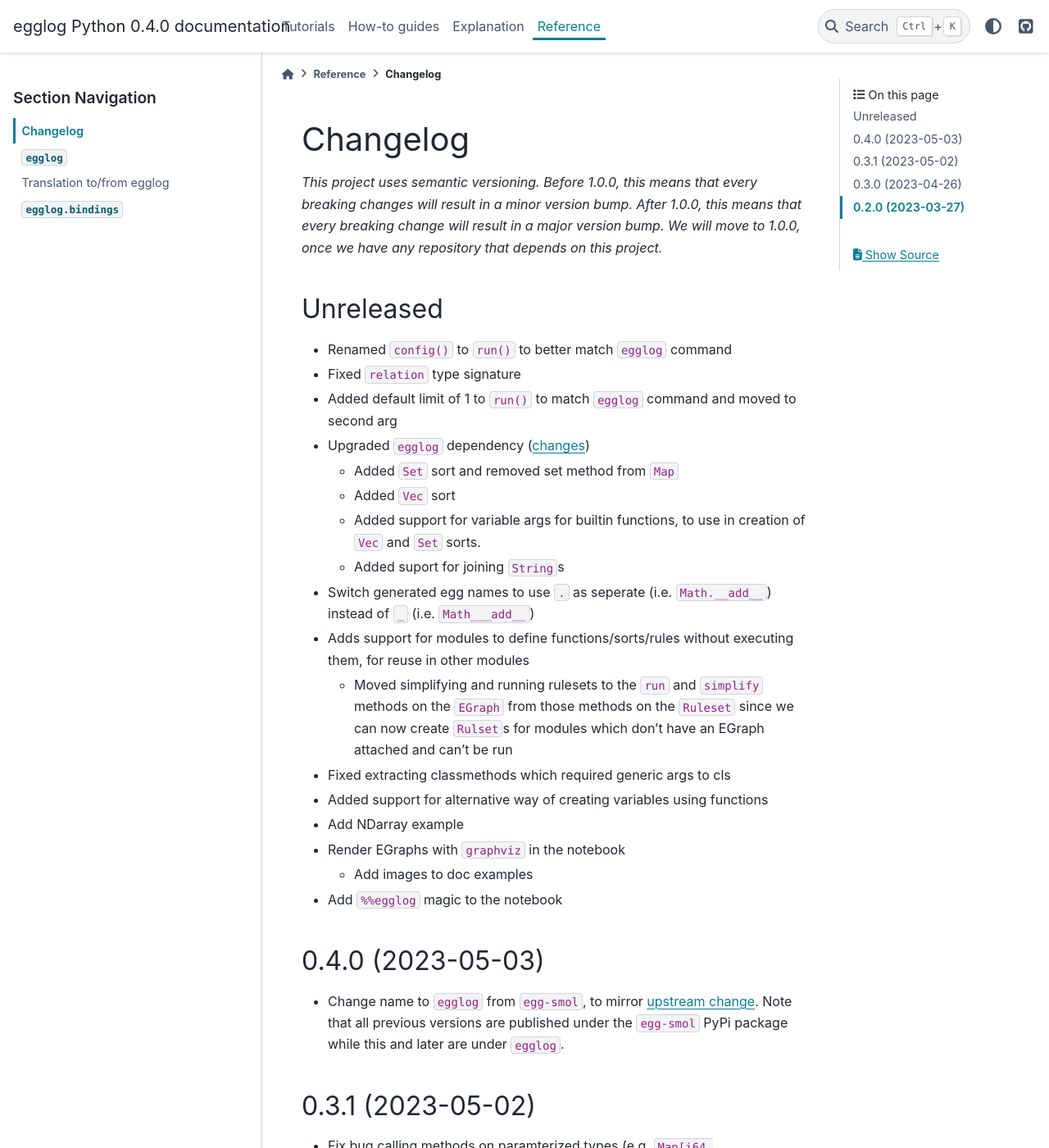
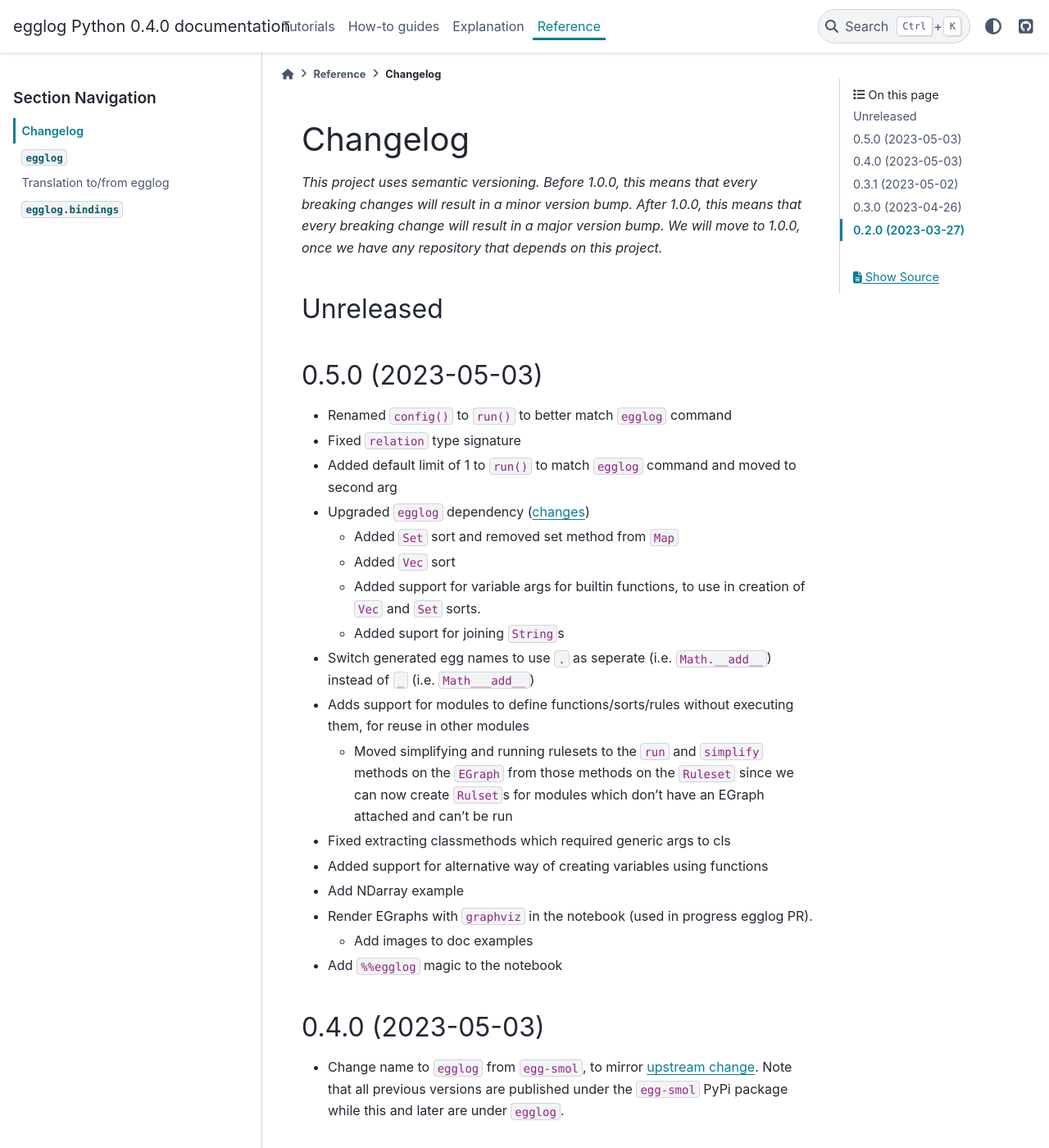
Before and after one commit to egraphs-good/egglog-python, a Sphinx documentation site: the page built from docs/changelog.md, in a window 1280 px wide and 1400 px high. Shown: the whole window at 82% size. Built offline with Sphinx 7.4.7 and the PyData theme 0.15.4, drawn with Linux system fonts in a browser that asks for light colours; pages that are not in the unit, such as notebooks, are missing from menus; the version number is read from the project's files by our own code.

Commit message:
Version 0.5.0

```diff
--- a/docs/changelog.md
+++ b/docs/changelog.md
@@ -3,6 +3,8 @@
 _This project uses semantic versioning. Before 1.0.0, this means that every breaking changes will result in a minor version bump. After 1.0.0, this means that every breaking change will result in a major version bump. We will move to 1.0.0, once we have any repository that depends on this project._
 
 ## Unreleased
+
+## 0.5.0 (2023-05-03)
 
 - Renamed `config()` to `run()` to better match `egglog` command
 - Fixed `relation` type signature
@@ -18,7 +20,7 @@ _This project uses semantic versioning. Before 1.0.0, this means that every brea
 - Fixed extracting classmethods which required generic args to cls
 - Added support for alternative way of creating variables using functions
 - Add NDarray example
-- Render EGraphs with `graphviz` in the notebook
+- Render EGraphs with `graphviz` in the notebook (used in progress egglog PR).
   - Add images to doc examples
 - Add `%%egglog` magic to the notebook
 
```
